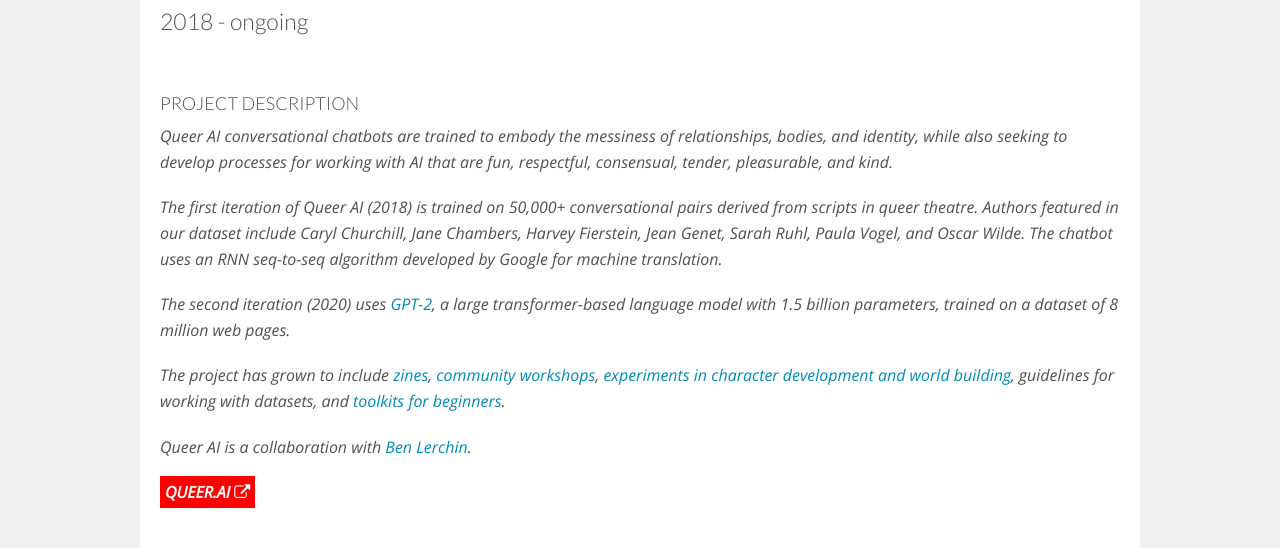
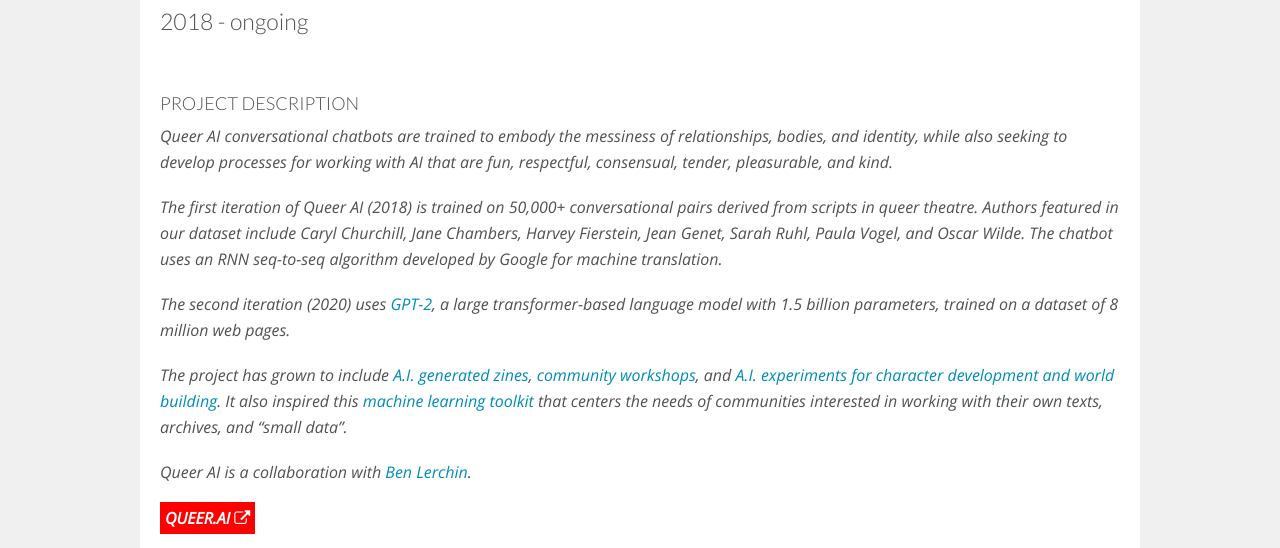
Before and after one commit to kittenlogic/somethingnothing, a website: page queerai.html in a window 1280 px wide. Shown: the part 199-747 px from the top of the page. Drawn offline with nearby package versions, Linux system fonts and the light colour scheme; a script that the page names is missing; a web font is replaced by a local one.

Commit message:
updated queer ai

```diff
--- a/queerai.html
+++ b/queerai.html
@@ -54,7 +54,7 @@
 
         <p>The second iteration (2020) uses <a href="//openai.com/blog/better-language-models/">GPT-2</a>, a large transformer-based language model with 1.5 billion parameters, trained on a dataset of 8 million web pages.</p>
 
-        <p>The project has grown to include <a href="//queer.ai/zines.html">zines</a>, <a href="//discourse.mozilla.org/t/queering-the-corpus-workshop-ai-agents-for-an-internet-of-kin/46748">community workshops</a>, <a href="//unsupervisedpleasures.ml/">experiments in character development and world building</a>, guidelines for working with datasets, and <a href="//ml5toolkit.ml/">toolkits for beginners</a>.</p>
+        <p>The project has grown to include <a href="//queer.ai/zines.html"> A.I. generated zines</a>, <a href="//discourse.mozilla.org/t/queering-the-corpus-workshop-ai-agents-for-an-internet-of-kin/46748">community workshops</a>, and <a href="//unsupervisedpleasures.ml/">A.I. experiments for character development and world building</a>. It also inspired this <a href="//ml5toolkit.ml/"> machine learning toolkit</a> that centers the needs of communities interested in working with their own texts, archives, and “small data”.</p>
 
         <p>Queer AI is a collaboration with <a href="//benlerchin.com/">Ben Lerchin</a>.</p>
 
```
